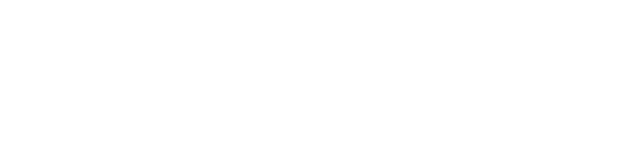
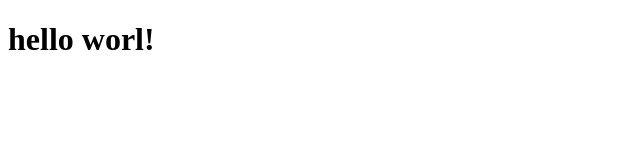
Before and after one commit to Blackkifir/My-first-steps-, a plain HTML site: page index.html in a window 1280 px wide. Shown: the whole page, without its empty margins (0-640 px from the left). Drawn offline with Linux system fonts and the light colour scheme.

Commit message:
two contol target

```diff
--- a/index.html
+++ b/index.html
@@ -7,7 +7,7 @@
     <title>Document</title>
 </head>
 <body>
-
+    <h1 class="hello">hello worl!</h1>
 
     <script src="jsfolder/main.js"></script>
 </body>
```
Also changed, not shown: main.css (added).
